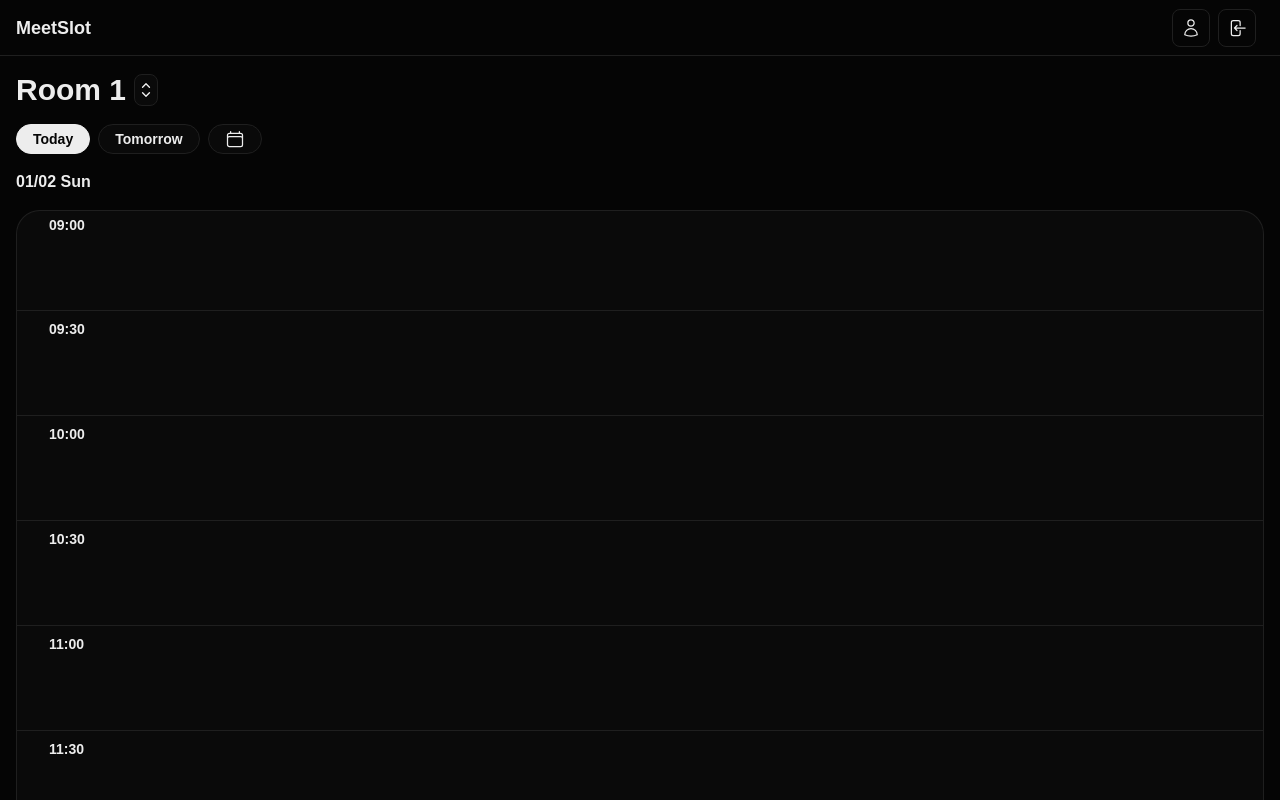
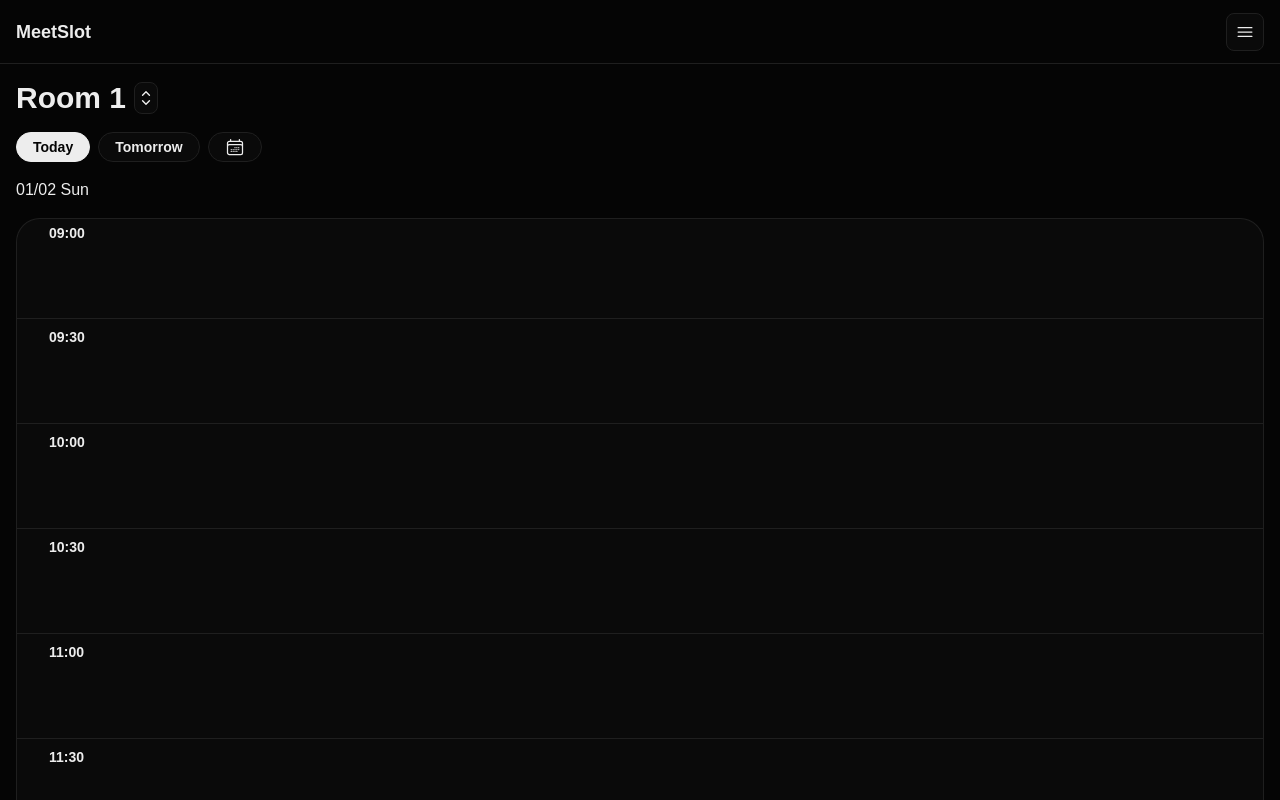
Before and after one commit to sabeeh-ck/MeetSlot, a React (Vite) app in the folder client/: page / in a window 1280 px wide. Shown: the top 800 px of the page. Built offline with nearby package versions, Linux system fonts and the light colour scheme; sample sign-in values are in the browser's storage; a web font is replaced by a local one.

Commit message:
added NavMenu

```diff
--- a/client/src/App.jsx
+++ b/client/src/App.jsx
@@ -6,6 +6,7 @@ import Layout from "./Layout";
 import axios from "axios";
 import ProtectedRoute from "./components/ProtectedRoute";
 import NotFoundPage from "./pages/NotFoundPage";
+import UserPage from "./pages/UserPage";
 
 axios.defaults.baseURL = "http://localhost:4000";
 
@@ -13,6 +14,15 @@ const App = () => (
     <Routes>
         <Route path="/" element={<Layout />}>
             <Route path="/login" element={<LoginPage />} />
+
+            <Route
+                path="/user"
+                element={
+                    <ProtectedRoute>
+                        <UserPage />
+                    </ProtectedRoute>
+                }
+            />
 
             <Route
                 index
--- a/client/src/components/BottomSheet.jsx
+++ b/client/src/components/BottomSheet.jsx
@@ -41,11 +41,11 @@ const BottomSheet = ({ closeSheet, open, children }) => {
 
             <motion.div
                 key="sheet"
-                className="border-border bg-bg fixed inset-x-0 -bottom-10 z-50 min-h-1/2 touch-none rounded-2xl border-x border-t p-4 pb-16"
+                className="border-border bg-bg fixed inset-x-0 -bottom-10 z-50 min-h-1/2 touch-none rounded-2xl border-t p-4 pb-16"
                 initial={{ y: "100%" }}
                 animate={{ y: -keyboardOffset }}
                 exit={{ y: "100%" }}
-                transition={{ duration: 0.2, ease: "easeIn" }}
+                transition={{ duration: 0.3, ease: "easeInOut" }}
                 drag={keyboardOffset === 0 ? "y" : false}
                 dragConstraints={{ top: 0, bottom: 0 }}
                 dragElastic={{ top: 0.05, bottom: 0.5 }}
--- a/client/src/components/Header.jsx
+++ b/client/src/components/Header.jsx
@@ -1,52 +1,46 @@
-import { useAuth } from "../context/AuthContext";
-import { UserIcon, ArrowLeftEndOnRectangleIcon } from "../icons";
+import { useEffect, useState } from "react";
+import { MenuIcon } from "../icons";
 
 import { Link, useLocation, useNavigate } from "react-router-dom";
+import { AnimatePresence } from "motion/react";
+import NavMenu from "./NavMenu";
 
 const Header = () => {
+    const [menu, setMenu] = useState(false);
+
+    useEffect(() => {
+        document.body.style.overflow = menu ? "hidden" : "auto";
+        return () => (document.body.style.overflow = "auto");
+    }, [menu]);
+
     const location = useLocation();
-    const navigate = useNavigate();
 
-    const { logout } = useAuth();
-
-    const toUser = () => navigate("/user");
-
-    const headerButtons = [
-        {
-            label: "My Meetings",
-            action: toUser,
-            icon: <UserIcon className="h-5" />,
-        },
-        {
-            label: "Log Out",
-            action: logout,
-            icon: <ArrowLeftEndOnRectangleIcon className="h-5" />,
-        },
-    ];
+    const toggleMenu = () => setMenu((prev) => !prev);
 
     return (
-        <header className="bg-bg border-border sticky top-0 z-60 flex h-14 w-full items-center justify-between border-b px-4">
+        <>
+            <header className="bg-bg border-border sticky top-0 z-60 flex h-16 w-full items-center justify-between border-b px-4">
                 <div>
                     <Link to={"/"} className="text-lg font-black">
                         MeetSlot
                     </Link>
                 </div>
 
-            {["/", "/user"].includes(location.pathname) && (
-                <div className="flex gap-2 p-2">
-                    {headerButtons.map((button) => (
+                {location.pathname !== "/login" && (
                     <button
-                            key={button.label}
-                            title={button.label}
-                            className="border-border active:bg-border rounded-lg border p-2"
-                            onClick={button.action}
+                        title="Menu"
+                        className={`border-border active:bg-border rounded-lg border p-2 ${menu ? "bg-border" : "bg-surface"}`}
+                        onClick={toggleMenu}
                     >
-                            {button.icon}
+                        <MenuIcon className="h-5" />
                     </button>
-                    ))}
-                </div>
                 )}
             </header>
+
+            <AnimatePresence>
+                {menu && <NavMenu setMenu={setMenu} />}
+            </AnimatePresence>
+        </>
     );
 };
 
--- /dev/null
+++ b/client/src/components/NavMenu.jsx
@@ -0,0 +1,75 @@
+import { useNavigate } from "react-router";
+import { useAuth } from "../context/AuthContext";
+import { motion } from "motion/react";
+import { HomeIcon, LogoutIcon, UserIconOutline } from "../icons";
+
+const NavMenu = ({ setMenu }) => {
+    const { logout } = useAuth();
+    const navigate = useNavigate();
+    const home = location.pathname === "/";
+
+    const closeMenu = () => setMenu(false);
+
+    const menuButtons = [
+        {
+            label: home ? "My Meetings" : "Home",
+            action: () => {
+                home ? navigate("/user") : navigate("/");
+                closeMenu();
+            },
+            icon: home ? (
+                <UserIconOutline className="h-5" />
+            ) : (
+                <HomeIcon className="h-5" />
+            ),
+        },
+        {
+            label: "Log Out",
+            action: () => {
+                logout();
+                closeMenu();
+            },
+            icon: <LogoutIcon className="h-5" />,
+        },
+    ];
+
+    return (
+        <nav>
+            <motion.div
+                key="backdrop"
+                className="fixed inset-0 z-40 bg-black/40"
+                initial={{ opacity: 0 }}
+                animate={{ opacity: 1 }}
+                exit={{ opacity: 0 }}
+                onClick={closeMenu}
+            />
+
+            <motion.div
+                initial={{ opacity: 0 }}
+                animate={{ opacity: 1 }}
+                exit={{ opacity: 0 }}
+                className="bg-surface border-border fixed right-4 z-60 mt-4 rounded-xl border"
+            >
+                <ul className="flex flex-col font-medium">
+                    {menuButtons.map((button) => (
+                        <div key={button.label}>
+                            <li
+                                onClick={button.action}
+                                className="active:bg-border m-2 flex items-center gap-2 rounded-lg p-2"
+                            >
+                                {button.icon}
+                                <p className="select-none">{button.label}</p>
+                            </li>
+
+                            {button === menuButtons[0] && (
+                                <hr className="text-border" />
+                            )}
+                        </div>
+                    ))}
+                </ul>
+            </motion.div>
+        </nav>
+    );
+};
+
+export default NavMenu;
--- a/client/src/components/RoomSelector.jsx
+++ b/client/src/components/RoomSelector.jsx
@@ -3,7 +3,7 @@ import { rooms } from "../constants";
 const RoomSelector = ({ selectedRoom, selectRoom, closeSheet }) => {
     return (
         <div className="flex flex-col gap-4">
-            <h2 className="text-textmute">Rooms</h2>
+            <h2 className="">Rooms</h2>
             {rooms.map((room) => {
                 const isSelected = selectedRoom === room;
 
@@ -14,7 +14,7 @@ const RoomSelector = ({ selectedRoom, selectRoom, closeSheet }) => {
                             selectRoom(room);
                             closeSheet();
                         }}
-                        className={`rounded-lg px-2 py-2 text-left ${isSelected ? "bg-border" : "bg-transparent"}`}
+                        className={`active:bg-border rounded-lg px-2 py-2 text-left ${isSelected ? "bg-border" : "bg-transparent"}`}
                     >
                         {room}
                     </button>
--- a/client/src/context/AuthContext.jsx
+++ b/client/src/context/AuthContext.jsx
@@ -1,5 +1,4 @@
 import { createContext, useContext, useState } from "react";
-import { useNavigate } from "react-router";
 
 const AuthContext = createContext();
 
--- a/client/src/icons/index.js
+++ b/client/src/icons/index.js
@@ -1,8 +1,13 @@
 export {
-    UserIcon,
-    ArrowLeftEndOnRectangleIcon,
-    CalendarIcon as CalendarIconOutline,
+    UserIcon as UserIconOutline,
+    ArrowLeftStartOnRectangleIcon as LogoutIcon,
+    CalendarDaysIcon as CalendarIconOutline,
     ChevronUpDownIcon,
+    Bars3Icon as MenuIcon,
+    HomeIcon,
 } from "@heroicons/react/24/outline";
 
-export { CalendarIcon as CalendarIconSolid } from "@heroicons/react/24/solid";
+export {
+    UserIcon as UserIconSolid,
+    CalendarDaysIcon as CalendarIconSolid,
+} from "@heroicons/react/24/solid";
--- a/client/src/pages/IndexPage.jsx
+++ b/client/src/pages/IndexPage.jsx
@@ -4,7 +4,7 @@ import {
     ChevronUpDownIcon,
 } from "../icons";
 import SlotTimeline from "../components/SlotTimeline";
-import { useEffect, useRef, useState } from "react";
+import { useRef, useState } from "react";
 import RoomSelector from "../components/RoomSelector";
 import BottomSheet from "../components/BottomSheet";
 import { AnimatePresence } from "motion/react";
@@ -12,15 +12,15 @@ import MeetingForm from "../components/MeetingForm";
 import { minutesToTime } from "../utils/time";
 
 const IndexPage = () => {
-    const [selectedRoom, setSelectedRoom] = useState("");
+    const today = new Date().toISOString().split("T")[0];
+    const tomorrow = new Date(Date.now() + 86400000)
+        .toISOString()
+        .split("T")[0];
+
+    const [selectedRoom, setSelectedRoom] = useState("Room 1");
     const [selectedSlots, setSelectedSlots] = useState([]);
-    const [selectedDate, setSelectedDate] = useState("");
-    const [sheet, setSheet] = useState("");
-
-    useEffect(() => {
-        setSelectedRoom("Room 1");
-        setSelectedDate(new Date().toISOString().split("T")[0]);
-    }, []);
+    const [selectedDate, setSelectedDate] = useState(today);
+    const [sheet, setSheet] = useState(null);
 
     const dateInputRef = useRef(null);
 
@@ -33,62 +33,57 @@ const IndexPage = () => {
         return `${String(day).padStart(2, "0")}/${String(month).padStart(2, "0")} ${weekday}`;
     })();
 
-    const today = new Date().toISOString().split("T")[0];
-    const tomorrow = new Date(Date.now() + 86400000)
-        .toISOString()
-        .split("T")[0];
+    const dateSelector = [
+        {
+            content: "Today",
+            action: () => setSelectedDate(today),
+            isSelected: selectedDate === today,
+        },
+        {
+            content: "Tomorrow",
+            action: () => setSelectedDate(tomorrow),
+            isSelected: selectedDate === tomorrow,
+        },
+        {
+            content:
+                selectedDate === today || selectedDate === tomorrow ? (
+                    <CalendarIconOutline className="h-5" />
+                ) : (
+                    <CalendarIconSolid className="h-5" />
+                ),
+            action: () =>
+                dateInputRef.current?.showPicker?.() ??
+                dateInputRef.current?.click(),
+            isSelected: selectedDate !== today && selectedDate !== tomorrow,
+        },
+    ];
 
     return (
         <main>
-            <section className="bg-bg sticky top-14 z-30 flex w-full flex-col gap-4 py-4">
+            <section className="bg-bg sticky top-16 z-30 flex w-full flex-col gap-4 pt-4">
                 <div className="flex w-full items-center gap-2">
-                    <h2>{selectedRoom}</h2>
+                    <h2 className="select-none">{selectedRoom}</h2>
                     <button onClick={() => setSheet("room")}>
                         <ChevronUpDownIcon
-                            className={`text-text md:hover:bg-border border-border active:bg-border h-8 rounded-lg border py-1 text-sm ${sheet === "room" ? "bg-border" : "bg-surface"} `}
+                            className={`md:hover:bg-border border-border active:bg-border h-8 rounded-lg border py-1 text-sm ${sheet === "room" ? "bg-border" : "bg-surface"} `}
                         />
                     </button>
                 </div>
+
                 <div className="flex w-full items-center gap-2">
+                    {dateSelector.map(({ content, action, isSelected }, i) => (
                         <button
-                        onClick={() => setSelectedDate(today)}
+                            key={i}
+                            onClick={action}
                             className={`rounded-full border px-4 py-1 text-sm ${
-                            selectedDate === today
+                                isSelected
                                     ? "border-text bg-text text-bg md:hover:bg-border"
                                     : "border-border active:bg-border md:hover:bg-border bg-surface"
                             }`}
                         >
-                        Today
+                            {content}
                         </button>
-
-                    <button
-                        onClick={() => setSelectedDate(tomorrow)}
-                        className={`rounded-full border px-4 py-1 text-sm ${
-                            selectedDate === tomorrow
-                                ? "border-text bg-text text-bg md:hover:bg-border"
-                                : "border-border md:hover:bg-border active:bg-border bg-surface"
-                        }`}
-                    >
-                        Tomorrow
-                    </button>
-
-                    <button
-                        className={`rounded-full border px-4 py-1 text-sm ${
-                            selectedDate !== today && selectedDate !== tomorrow
-                                ? "border-text bg-text text-bg md:hover:bg-border"
-                                : "border-border md:hover:bg-border active:bg-border bg-surface"
-                        }`}
-                        onClick={() =>
-                            dateInputRef.current.showPicker?.() ||
-                            dateInputRef.current.click()
-                        }
-                    >
-                        {selectedDate !== today && selectedDate !== tomorrow ? (
-                            <CalendarIconSolid className="h-5" />
-                        ) : (
-                            <CalendarIconOutline className="h-5" />
-                        )}
-                    </button>
+                    ))}
 
                     <input
                         ref={dateInputRef}
@@ -101,7 +96,7 @@ const IndexPage = () => {
                     />
                 </div>
 
-                <div className="flex gap-4 font-bold">
+                <div className="mb-4 flex gap-4 font-medium">
                     {formattedDate}
 
                     {selectedSlots.length !== 0 && (
@@ -119,7 +114,7 @@ const IndexPage = () => {
             />
 
             {selectedSlots.length !== 0 && (
-                <section className="sticky bottom-8 mt-4 flex flex-col items-center gap-2">
+                <section className="sticky bottom-8 mt-10 flex flex-col items-center gap-2">
                     <button
                         className="bg-text text-bg rounded-xl px-4 py-2"
                         onClick={() => setSheet("form")}
@@ -131,21 +126,21 @@ const IndexPage = () => {
 
             <AnimatePresence>
                 {sheet === "room" && (
-                    <BottomSheet open={sheet} closeSheet={() => setSheet("")}>
+                    <BottomSheet open={sheet} closeSheet={() => setSheet(null)}>
                         <RoomSelector
                             selectedRoom={selectedRoom}
                             selectRoom={toggleSelectedRoom}
-                            closeSheet={() => setSheet("")}
+                            closeSheet={() => setSheet(null)}
                         />
                     </BottomSheet>
                 )}
 
                 {sheet === "form" && (
-                    <BottomSheet open={sheet} closeSheet={() => setSheet("")}>
+                    <BottomSheet open={sheet} closeSheet={() => setSheet(null)}>
                         <MeetingForm
                             selectedDate={selectedDate}
                             selectedSlots={selectedSlots}
-                            closeSheet={() => setSheet("")}
+                            closeSheet={() => setSheet(null)}
                         />
                     </BottomSheet>
                 )}
--- a/client/src/pages/NotFoundPage.jsx
+++ b/client/src/pages/NotFoundPage.jsx
@@ -1,7 +1,7 @@
 const NotFoundPage = () => (
     <section className="flex h-100 flex-col items-center justify-center gap-2">
         <h1 className="text-4xl">Error 404</h1>
-        <p className="text-textmute text-xs">You lost bro 💀</p>
+        <p className="text-textmute text-xs">You're lost bro 💀</p>
     </section>
 );
 
--- /dev/null
+++ b/client/src/pages/UserPage.jsx
@@ -0,0 +1,12 @@
+const UserPage = () => {
+    return (
+        <main>
+            <section className="my-4 flex flex-col gap-4">
+                <h1>Hi, User</h1>
+                <h2>My meetings</h2>
+            </section>
+        </main>
+    );
+};
+
+export default UserPage;
```
Lines whose indentation alone changed are shown as unchanged.
